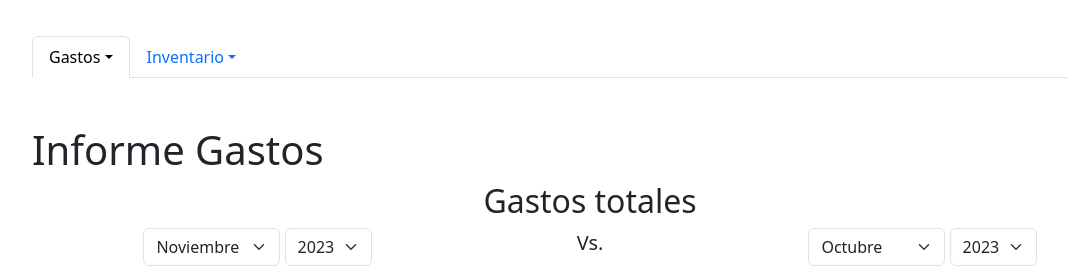
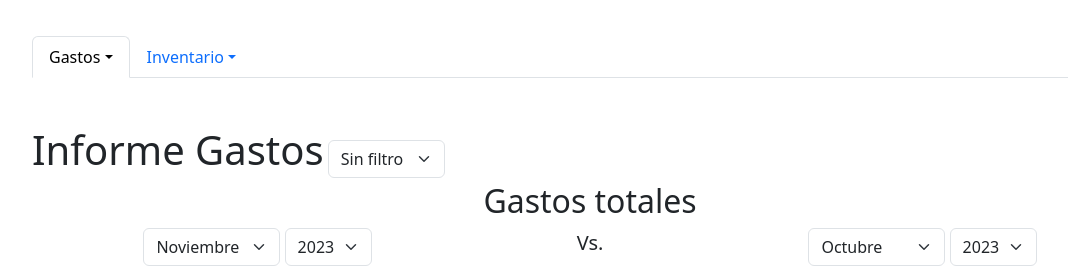
Before and after one commit to RovleZMex/StockMaster, a Django app: page /graficas/gastos-graficas/ in a window 1280 px wide. Shown: the part 72-347 px from the top of the page, without its empty margins (50-1118 px from the left). Run offline with Django 4.2, Linux system fonts and the light colour scheme; a user stored in the database is signed in; parts of the project's set-up code (start-up, migrations or seed data) failed here and were passed over.

Commit message:
Added external filter frontend in reports page.

```diff
--- a/StockMaster/templates/report-expCharts.html
+++ b/StockMaster/templates/report-expCharts.html
@@ -35,7 +35,16 @@
     </section>
 
     <div class="container">
-        <h1>Informe Gastos</h1>
+        <div class="d-inline-block">
+            <h1>Informe Gastos</h1>
+        </div>
+        <div class="d-inline-block">
+            <select class="form-select" id="externalSelect" name="external" onchange="">
+                <option value="all">Sin filtro</option>
+                <option value="external">Externos</option>
+                <option value="internal">Internos</option>
+            </select>
+        </div>
     </div>
 
     <section class="">
```
Also changed, not shown: StockMaster/templates/report-expText.html (+11 -2 lines).
